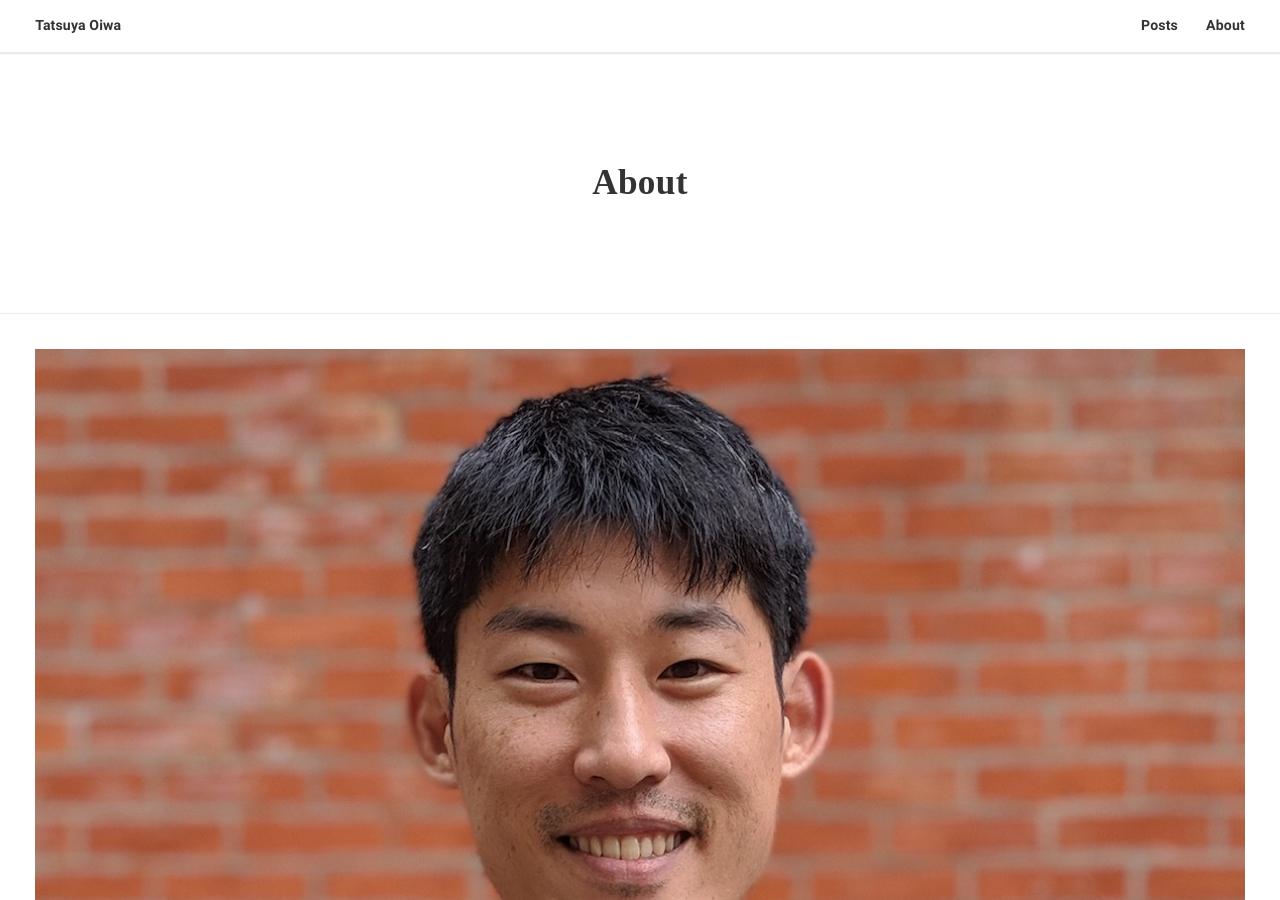
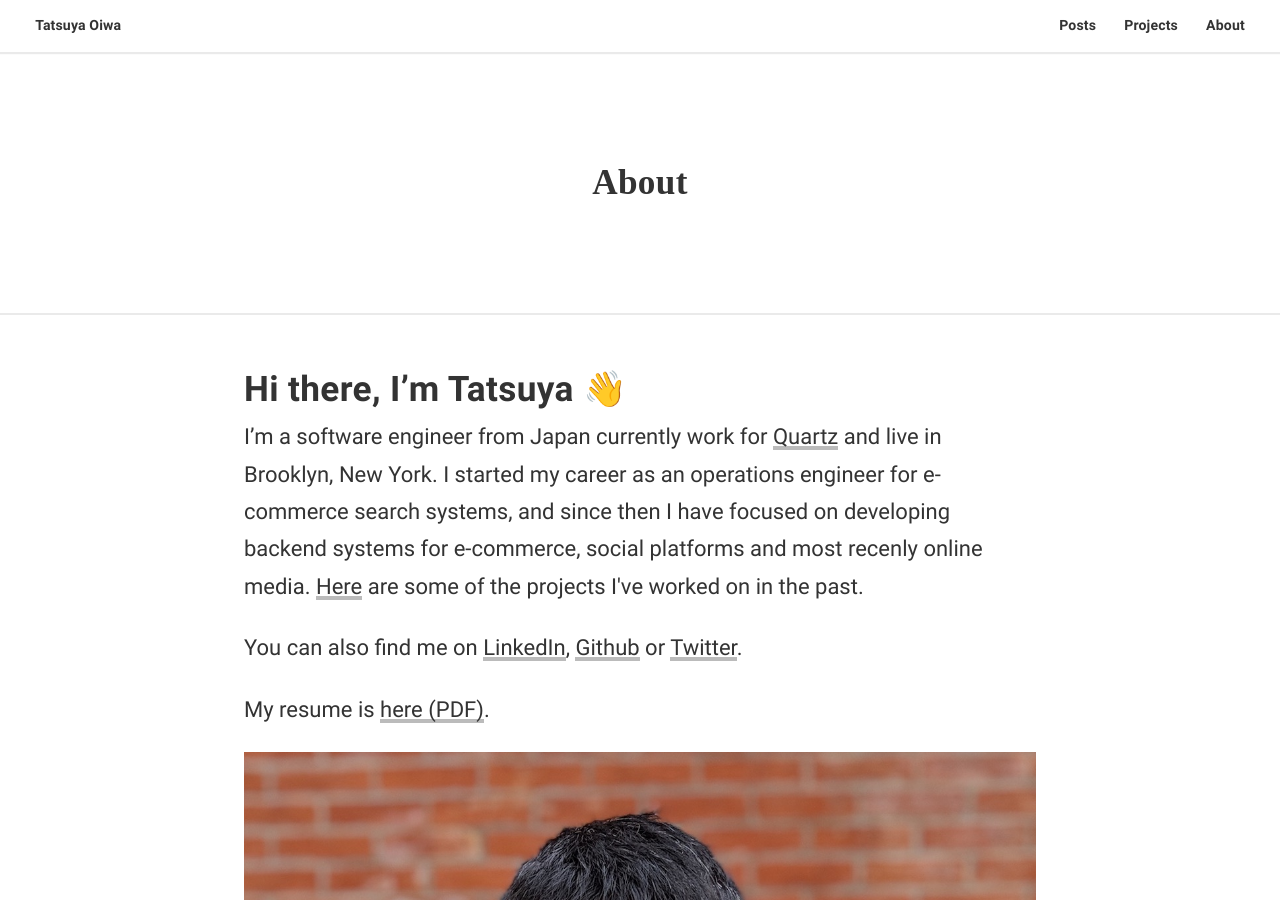
Before and after one commit to tatsuyaoiw/website, a Jekyll site: the page built from about.html, in a window 1280 px wide and 900 px high. Built offline with Jekyll 4.4.1, drawn with Linux system fonts in a browser that asks for light colours; some web fonts are replaced; some of the changed text lies outside the part shown.

Commit message:
Add Projects page

```diff
--- a/_config.yml
+++ b/_config.yml
@@ -7,7 +7,7 @@
 name: Tatsuya Oiwa
 title: Tatsuya Oiwa
 description: >
-  Tatsuya Oiwa's website.
+  Tatsuya Oiwa shapes products and solves problems with his expertise in web backend technology.
 url: https://tatsuyaoiw.com
 twitter_username: tatsuyaoiw
 default_img: /assets/images/me.jpg
@@ -37,7 +37,7 @@
 # Author settings
 author:
   - name: Tatsuya Oiwa
-    bio: Tatsuya Oiwa is a software engineer with 10+ years hands-on experience in backend services design and development for large-scale consumer platforms. He is currently a Senior Backend Engineer at Quartz and lives in Brooklyn, New York.
+    bio: Tatsuya Oiwa shapes products and solves problems with his expertise in web backend technology. He is currently a Senior Backend Engineer at Quartz and lives in Brooklyn, New York.
     url: https://tatsuyaoiw.com
 
 # Pagination settings
--- a/_includes/navigation.html
+++ b/_includes/navigation.html
@@ -1,7 +1,7 @@
 <nav>
   <ul class="header__list">
     <li><a href="{{ '/' | prepend: site.baseurl }}">Posts</a></li>
+    <li><a href="{{ '/projects' | prepend: site.baseurl }}">Projects</a></li>
     <li><a href="{{ '/about' | prepend: site.baseurl }}">About</a></li>
-    <!-- <li><span class="popup__open">Contact</span></li> -->
   </ul>
 </nav>
--- a/about.html
+++ b/about.html
@@ -1,11 +1,14 @@
 ---
 layout: page
 title: About
-image: /assets/images/me.jpg
 ---
 
-<p>Hi, my name is Tatsuya Oiwa. I am a software engineer with 10+ years hands-on experience in backend services design and development for large-scale consumer platforms. I have extensive knowledge of cloud based architectures, software design patterns and domain modeling. I currently work for <a href="https://qz.com" target="_blank">Quartz</a> and live in Brooklyn, New York.</p>
+<h2>Hi there, I’m Tatsuya 👋</h2>
+
+<p>I’m a software engineer from Japan currently work for <a href="https://qz.com" target="_blank">Quartz</a> and live in Brooklyn, New York. I started my career as an operations engineer for e-commerce search systems, and since then I have focused on developing backend systems for e-commerce, social platforms and most recenly online media. <a href="/projects">Here</a> are some of the projects I've worked on in the past.</p>
 
 <p>You can also find me on <a href="https://www.linkedin.com/in/tatsuyaoiw" target="_blank">LinkedIn</a>, <a href="https://github.com/tatsuyaoiw" target="_blank">Github</a> or <a href="https://twitter.com/tatsuyaoiw" target="_blank">Twitter</a>.</p>
 
 <p>My resume is <a href="https://github.com/tatsuyaoiw/resume/blob/master/resume-2020.pdf" target="_blank">here (PDF)</a>.</p>
+
+<img src="/assets/images/me.jpg" alt="Tatsuya"/>
```
Also changed, not shown: projects.html (added, +35 -0 lines).
